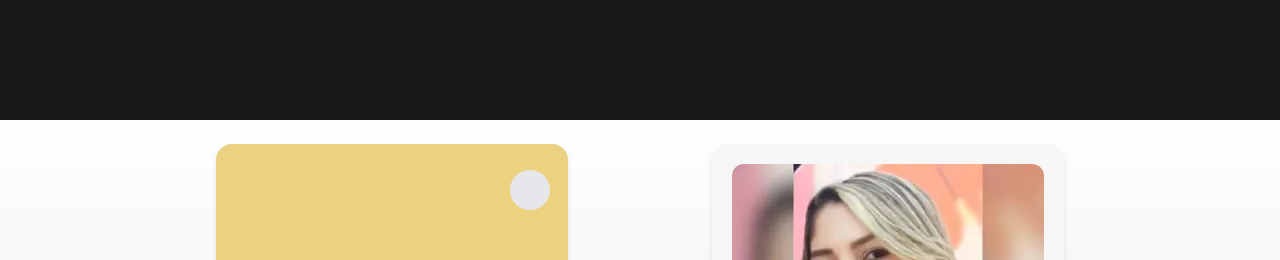
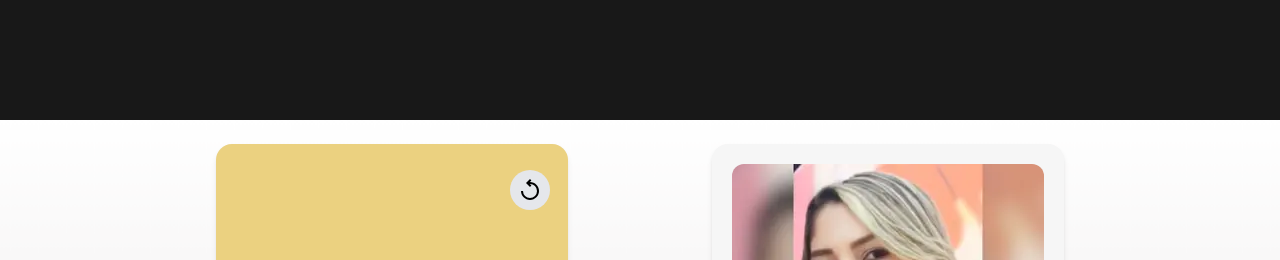
Before and after one commit to DavidSheltonSF/advogados-landing-page, a Next.js app: page / in a window 1280 px wide. Both pictures are taken after a click on the element 392 px from the left and 1280 px from the top of the page. Shown: the part 880-1140 px from the top of the page. Built offline with nearby package versions, Linux system fonts and the light colour scheme.

Commit message:
chore: add reset icon to the button of the professional cards back part

```diff
--- a/src/app/components/professionalCard/index.tsx
+++ b/src/app/components/professionalCard/index.tsx
@@ -58,7 +58,9 @@ export function  ProfessionalCard(props: Props) {
       </div>
       <div className={`card-back absolute rotate-y-180 background-secondary-color h-full w-full ${!flipped ? 'hidden' : ''}`}>
         <div className="relative w-full h-full flex flex-col items-center justify-center gap-4">
-          <div className="absolute bg-gray-200 hover:bg-gray-300 w-10 h-10 rounded-full right-[5%] top-[5%]" onClick={unFlipCard}></div>
+          <div className="absolute flex items-center justify-center bg-gray-200 hover:bg-gray-300 w-10 h-10 rounded-full right-[5%] top-[5%]" onClick={unFlipCard}>
+            <img src="icons/reset.svg"/>
+          </div>
           <div className="rounded-full hover:bg-white/50 whatsapp-btn">
             <img className="w-12 max-md:w-8" src="icons/whatsapp-white-icon.svg" alt="" loading="lazy"/>
           </div>
```
